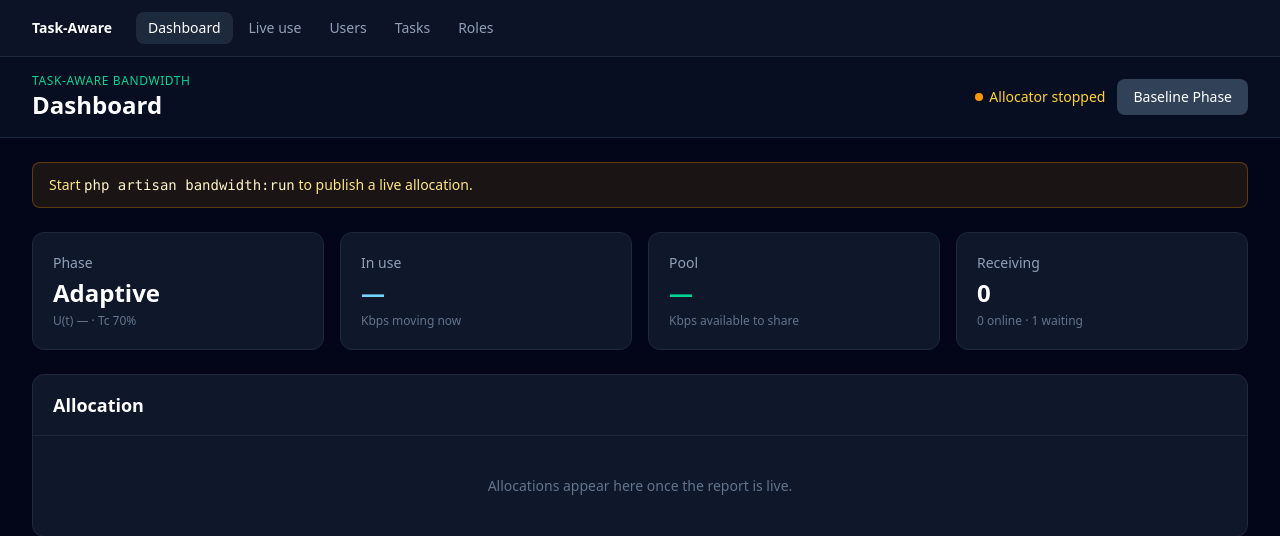
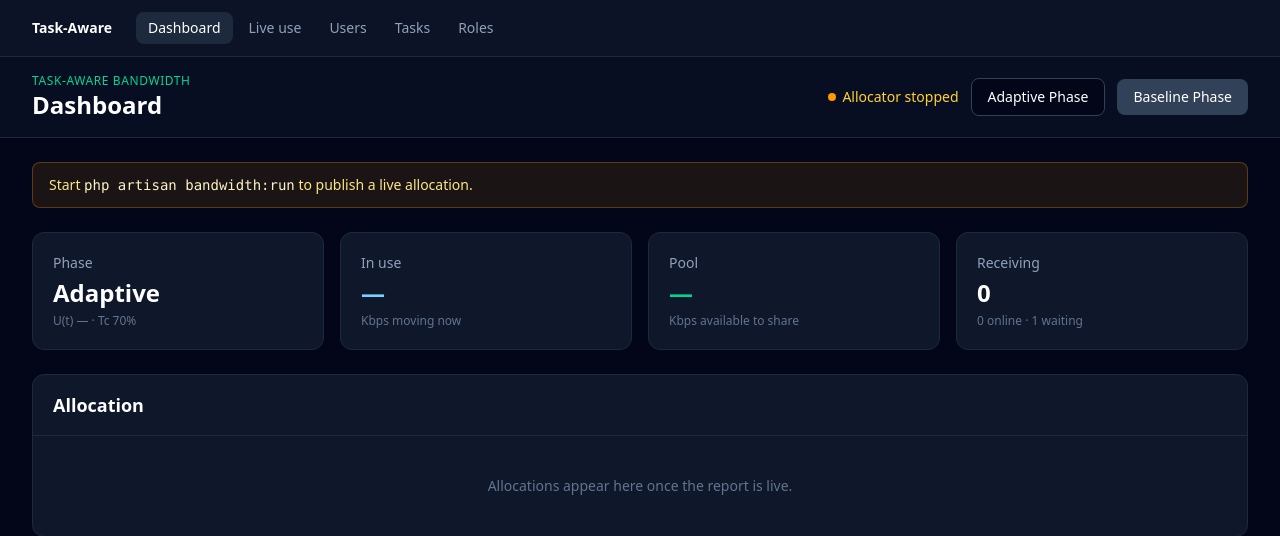
Before and after one commit to gdercode/task-aware, a Laravel app: page / in a window 1280 px wide. Shown: the top 536 px of the page. Run offline with Laravel 12, Linux system fonts and the light colour scheme; data comes from the database, SQL or seed files in the repository; data that the repository does not hold is empty; style sheets or scripts are compiled from the project's sources; parts of the project's set-up code (start-up, migrations or seed data) failed here and were passed over; some web fonts are replaced.

Commit message:
showing the active phase as label

```diff
--- a/resources/views/dashboard.blade.php
+++ b/resources/views/dashboard.blade.php
@@ -76,6 +76,9 @@
                         Allocator stopped
                     </span>
                 @endif
+                <span class="inline-flex items-center px-4 py-2 rounded-lg border border-slate-700 bg-slate-950 text-sm font-medium text-white">
+                    {{ ($studyPhase ?? 'adaptive') === 'baseline' ? 'Baseline Phase' : 'Adaptive Phase' }}
+                </span>
                 @if (($studyPhase ?? 'adaptive') === 'baseline')
                     <form method="POST" action="{{ route('study-phase.switch') }}" onsubmit="this.querySelector('button').disabled = true; this.querySelector('button').textContent = 'Applying...';">
                         @csrf
```
Also changed, not shown: tests/Unit/TaskAwareAllocationTest.php (+2 -2 lines).
